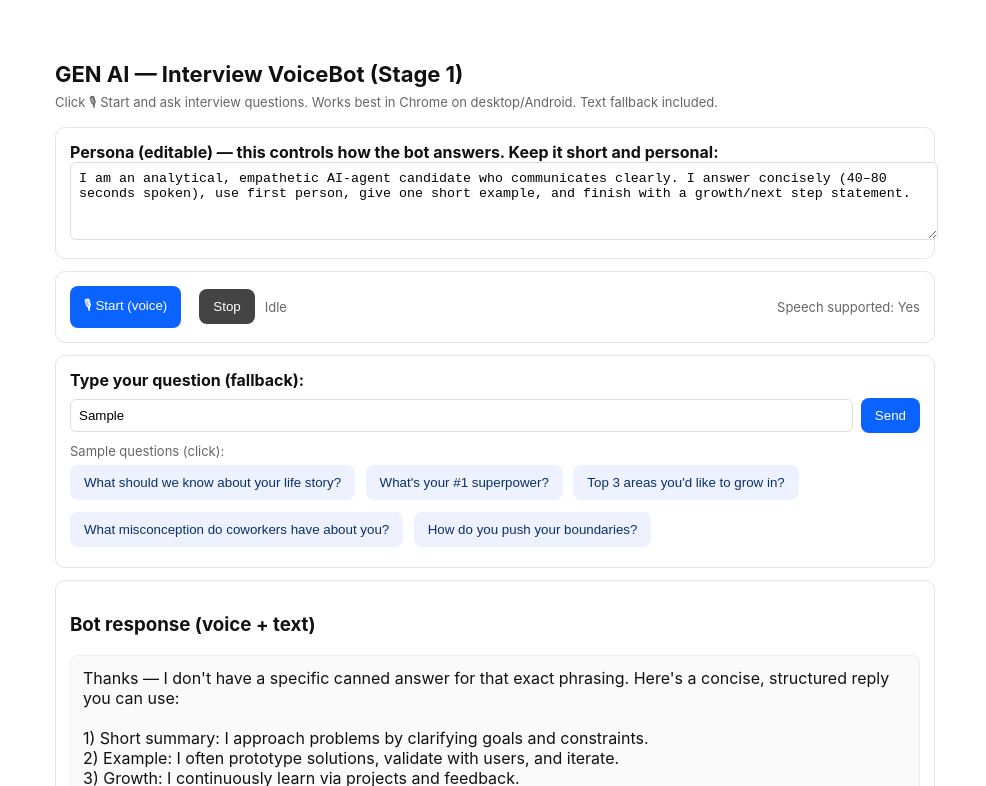
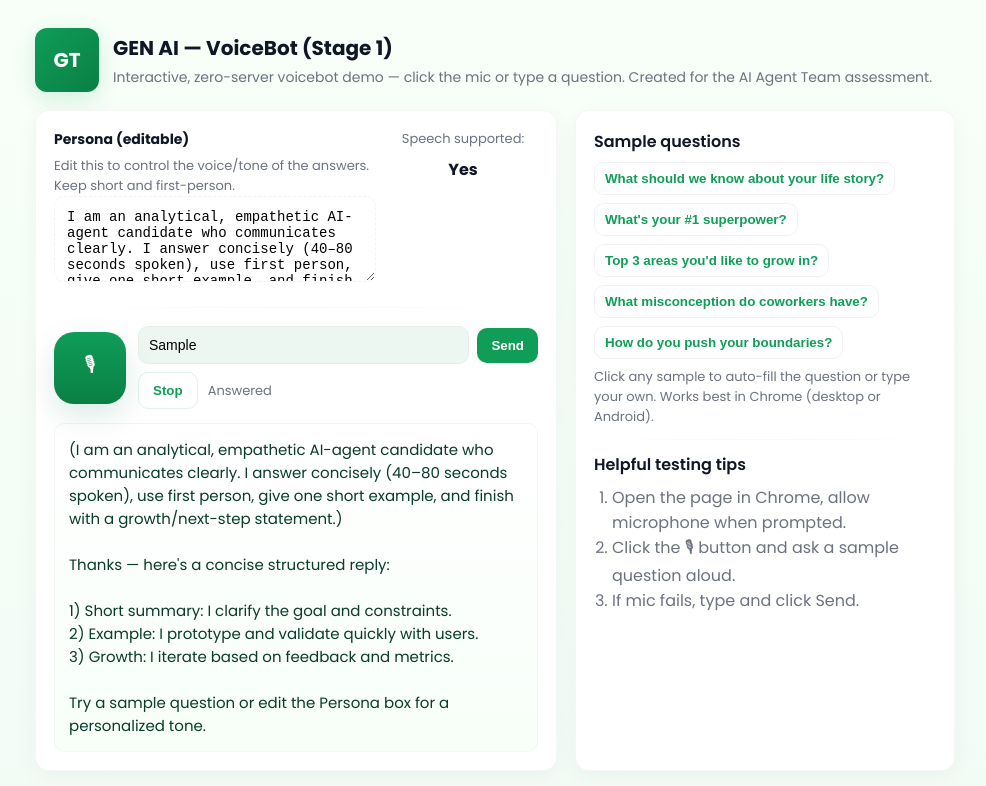
Before and after one commit to Saitaruncivilleo/gen-ai-voicebot, a plain HTML site: page index.html in a window 1280 px wide. Both pictures are taken after typing "Sample" into the empty fields and a click on the button "Send". Shown: the top 786 px of the page, without its empty margins (145-1131 px from the left). Drawn offline with Linux system fonts and the light colour scheme.

Commit message:
Update voicebot page: enhanced UI + LinkedIn link

```diff
--- a/index.html
+++ b/index.html
@@ -3,189 +3,308 @@
 <head>
 <meta charset="utf-8"/>
 <meta name="viewport" content="width=device-width,initial-scale=1"/>
-<title>GEN AI ROUND 1 — VoiceBot (Stage 1)</title>
+<title>GEN AI — VoiceBot (Stage 1) — Uma Sesha Sai Chinta</title>
+
+<!-- Google Font -->
+<link href="https://fonts.googleapis.com/css2?family=Poppins:wght@300;400;600;700&display=swap" rel="stylesheet">
+
 <style>
-  body{font-family:Inter,system-ui,Arial;max-width:880px;margin:28px auto;padding:18px;color:#111}
-  h1{font-size:22px;margin-bottom:6px}
-  .panel{border:1px solid #e4e4e7;padding:14px;border-radius:10px;margin-top:12px;background:#fff}
-  textarea,input{width:100%;padding:8px;border-radius:6px;border:1px solid #ddd}
-  button{padding:10px 14px;border-radius:8px;border:0;background:#0b63ff;color:#fff;cursor:pointer}
-  button.secondary{background:#444;margin-left:8px}
-  .row{display:flex;gap:8px;align-items:center}
-  .small{font-size:13px;color:#666}
-  .sample-q button{margin:6px 6px 6px 0;background:#eef2ff;color:#08306b;border:0}
-  .response{min-height:96px;white-space:pre-wrap;padding:12px;background:#fafafa;border-radius:8px;border:1px solid #eee}
-  footer{font-size:12px;color:#666;margin-top:18px}
+  :root{
+    --bg:#f3fbf6;
+    --card:#ffffff;
+    --muted:#6b7280;
+    --accent:#0f9d58; /* green accent */
+    --accent-2:#0a7f44;
+    --glass: rgba(15,157,88,0.08);
+    --radius:14px;
+    --maxw:920px;
+  }
+  *{box-sizing:border-box}
+  body{
+    margin:0;
+    background: linear-gradient(180deg, #f7fff8 0%, var(--bg) 100%);
+    font-family: 'Poppins', system-ui, -apple-system, 'Segoe UI', Roboto, 'Helvetica Neue', Arial;
+    color:#0f1724;
+    -webkit-font-smoothing:antialiased;
+    -moz-osx-font-smoothing:grayscale;
+    display:flex;
+    justify-content:center;
+    padding:28px 16px;
+  }
+  .wrap{
+    width:100%;
+    max-width:var(--maxw);
+  }
+  header{
+    display:flex;
+    align-items:center;
+    gap:14px;
+    margin-bottom:16px;
+  }
+  .logo{
+    width:64px;height:64px;border-radius:12px;background:linear-gradient(135deg,var(--accent),var(--accent-2));
+    display:flex;align-items:center;justify-content:center;color:#fff;font-weight:700;font-size:20px;box-shadow:0 6px 22px rgba(15,157,88,0.16);
+  }
+  h1{margin:0;font-weight:700;font-size:20px}
+  p.lead{margin:4px 0 0;color:var(--muted);font-size:14px}
+
+  /* layout */
+  .grid{
+    display:grid;
+    grid-template-columns: 1fr 380px;
+    gap:18px;
+    margin-top:18px;
+  }
+  @media (max-width:980px){ .grid{grid-template-columns:1fr;padding-bottom:16px} }
+
+  /* main card */
+  .card{
+    background:var(--card);
+    border-radius:var(--radius);
+    padding:18px;
+    box-shadow:0 6px 22px rgba(15,23,42,0.04);
+    border:1px solid rgba(7, 43, 20, 0.04);
+  }
+
+  .persona{
+    width:100%; padding:12px;border-radius:10px;border:1px dashed rgba(10,10,10,0.05);font-size:14px;
+    resize:vertical; min-height:86px;
+  }
+
+  /* mic controls */
+  .controls{display:flex;gap:12px;align-items:center;flex-wrap:wrap}
+  .mic{
+    width:72px;height:72px;border-radius:20px;border:0;background:linear-gradient(180deg,var(--accent),var(--accent-2));color:#fff;font-size:20px;
+    display:flex;align-items:center;justify-content:center;cursor:pointer;box-shadow:0 12px 30px rgba(10,120,70,0.14);
+    transition:transform .14s ease, box-shadow .14s;
+  }
+  .mic.pulse{animation:micPulse 1.6s infinite;}
+  @keyframes micPulse{
+    0%{transform:scale(1);box-shadow:0 12px 30px rgba(10,120,70,0.14)}
+    50%{transform:scale(1.04);box-shadow:0 22px 40px rgba(10,120,70,0.18)}
+    100%{transform:scale(1);box-shadow:0 12px 30px rgba(10,120,70,0.14)}
+  }
+
+  .btn{padding:10px 14px;border-radius:10px;border:0;background:var(--accent);color:#fff;cursor:pointer;font-weight:600}
+  .btn.ghost{background:transparent;border:1px solid rgba(15,157,88,0.12);color:var(--accent)}
+  .status{font-size:13px;color:var(--muted)}
+
+  .inputRow{display:flex;gap:10px;margin-top:12px}
+  .input{flex:1;padding:10px;border-radius:10px;border:1px solid #e6eee7;background:var(--glass);font-size:14px}
+
+  /* response */
+  .response{
+    margin-top:14px;padding:14px;border-radius:10px;background:linear-gradient(180deg,#ffffff,#f7fff8);min-height:120px;border:1px solid rgba(10,10,10,0.03);
+    white-space:pre-wrap;font-size:15px;color:#073b2c;
+  }
+
+  /* sidebar */
+  .sideTitle{font-weight:600;margin:0 0 8px 0}
+  .samples{display:flex;flex-wrap:wrap;gap:8px}
+  .sampleBtn{background:transparent;border:1px solid rgba(10,10,10,0.06);padding:8px 10px;border-radius:10px;cursor:pointer;font-weight:600;color:var(--accent)}
+  .hint{font-size:13px;color:var(--muted);margin-top:8px}
+
+  /* footer */
+  footer{margin-top:18px;display:flex;justify-content:space-between;align-items:center;gap:12px;flex-wrap:wrap}
+  .credit{font-size:13px;color:var(--muted)}
+  .credit a{color:var(--accent);text-decoration:none;font-weight:600}
+
+  /* small */
+  .muted{color:var(--muted);font-size:13px}
+  .ok{color:var(--accent);font-weight:700}
 </style>
 </head>
 <body>
-  <h1>GEN AI — Interview VoiceBot (Stage 1)</h1>
-  <div class="small">Click 🎙 Start and ask interview questions. Works best in Chrome on desktop/Android. Text fallback included.</div>
+  <div class="wrap">
+    <header>
+      <div class="logo">GT</div>
+      <div>
+        <h1>GEN AI — VoiceBot (Stage 1)</h1>
+        <p class="lead">Interactive, zero-server voicebot demo — click the mic or type a question. Created for the AI Agent Team assessment.</p>
+      </div>
+    </header>
 
-  <div class="panel">
-    <label><strong>Persona (editable) — this controls how the bot answers. Keep it short and personal:</strong></label>
-    <textarea id="persona" rows="4">I am an analytical, empathetic AI-agent candidate who communicates clearly. I answer concisely (40–80 seconds spoken), use first person, give one short example, and finish with a growth/next step statement.</textarea>
+    <div class="grid">
+      <!-- left -->
+      <div class="card">
+        <div style="display:flex;justify-content:space-between;align-items:flex-start;gap:12px;">
+          <div style="flex:1">
+            <div style="font-size:14px;font-weight:700">Persona (editable)</div>
+            <div class="muted" style="margin-top:6px">Edit this to control the voice/tone of the answers. Keep short and first-person.</div>
+            <textarea id="persona" class="persona">I am an analytical, empathetic AI-agent candidate who communicates clearly. I answer concisely (40–80 seconds spoken), use first person, give one short example, and finish with a growth/next-step statement.</textarea>
           </div>
 
-  <div class="panel row" style="justify-content:space-between;align-items:center">
-    <div style="display:flex;gap:10px;align-items:center">
-      <button id="mic">🎙 Start (voice)</button>
-      <button id="stop" class="secondary">Stop</button>
-      <span id="status" class="small">Idle</span>
-    </div>
-    <div style="text-align:right">
-      <div class="small">Speech supported: <span id="supported">checking...</span></div>
+          <div style="width:150px;text-align:center">
+            <div class="muted">Speech supported:</div>
+            <div id="supported" style="margin-top:8px;font-weight:700">Checking…</div>
           </div>
         </div>
 
-  <div class="panel">
-    <label><strong>Type your question (fallback):</strong></label>
-    <div class="row" style="margin-top:8px">
-      <input id="q" placeholder="Type a question or use the mic" />
-      <button id="send">Send</button>
+        <hr style="border:none;height:1px;background:linear-gradient(90deg,transparent,rgba(10,10,10,0.03),transparent);margin:18px 0">
+
+        <div class="controls">
+          <button id="mic" class="mic" aria-label="Start voice">🎙</button>
+          <div style="flex:1">
+            <div style="display:flex;gap:8px;align-items:center">
+              <input id="q" class="input" placeholder="Type your question or use the mic" />
+              <button id="send" class="btn">Send</button>
             </div>
-
-    <div style="margin-top:10px" class="sample-q">
-      <div class="small">Sample questions (click):</div>
-      <button class="samp">What should we know about your life story?</button>
-      <button class="samp">What's your #1 superpower?</button>
-      <button class="samp">Top 3 areas you'd like to grow in?</button>
-      <button class="samp">What misconception do coworkers have about you?</button>
-      <button class="samp">How do you push your boundaries?</button>
+            <div style="display:flex;gap:10px;margin-top:8px;align-items:center">
+              <button id="stop" class="btn ghost">Stop</button>
+              <div id="status" class="status">Idle — click the mic to ask</div>
+            </div>
           </div>
         </div>
 
-  <div class="panel">
-    <h3>Bot response (voice + text)</h3>
-    <div id="response" class="response">No response yet — ask a question.</div>
+        <div id="response" class="response">No response yet — ask a question (try sample questions on the right).</div>
       </div>
 
-  <div class="panel small">
-    <strong>Notes for reviewer:</strong>
-    <ul>
-      <li>Works in Chrome (desktop/Android). Allow mic permission when prompted.</li>
-      <li>If microphone unavailable, type your question and press Send.</li>
-      <li>Persona box controls answer style; edit to match your personal story.</li>
-    </ul>
+      <!-- right sidebar -->
+      <aside class="card" style="height:100%;">
+        <div>
+          <div class="sideTitle">Sample questions</div>
+          <div class="samples" style="margin-top:8px">
+            <button class="sampleBtn">What should we know about your life story?</button>
+            <button class="sampleBtn">What's your #1 superpower?</button>
+            <button class="sampleBtn">Top 3 areas you'd like to grow in?</button>
+            <button class="sampleBtn">What misconception do coworkers have?</button>
+            <button class="sampleBtn">How do you push your boundaries?</button>
+          </div>
+
+          <div class="hint">Click any sample to auto-fill the question or type your own. Works best in Chrome (desktop or Android).</div>
+
+          <hr style="border:none;height:1px;background:linear-gradient(90deg,transparent,rgba(10,10,10,0.03),transparent);margin:12px 0">
+
+          <div style="margin-top:6px">
+            <div style="font-weight:600">Helpful testing tips</div>
+            <ol style="padding-left:18px;margin:8px 0;color:var(--muted)">
+              <li>Open the page in Chrome, allow microphone when prompted.</li>
+              <li>Click the 🎙 button and ask a sample question aloud.</li>
+              <li>If mic fails, type and click Send.</li>
+            </ol>
+          </div>
+        </div>
+      </aside>
     </div>
 
     <footer>
-    Deploy: this file can be hosted as a static site (GitHub Pages or Vercel) — no server or API keys required.
+      <div class="credit">Created by — <a id="linkedin" href="https://www.linkedin.com/in/uma-sesha-sai-chinta-13baa4155/" target="_blank" rel="noopener noreferrer">Uma Sesha Sai Chinta</a></div>
+      <div class="muted">No servers • No API keys • Static client-side demo</div>
     </footer>
+  </div>
 
 <script>
-/* --- Answer bank (polished, interviewer-ready). Edit these to personalize. --- */
+/* ====== Setup and canned answers ====== */
 const canned = {
   life: `I grew up curious about building things and understanding systems. After an early career in civil engineering, I moved into technology to focus on AI-driven products that help people make better decisions. I combine practical delivery experience with a product mindset and enjoy translating complex ideas into simple, usable features. I thrive when I can coach teams and turn user feedback into measurable improvements.`,
-
-  superpower: `My #1 superpower is structured problem decomposition — I take ambiguous, large problems and quickly break them into clear, testable pieces. For example, when launching a prediction feature, I split it into data validation, model validation, UX, and monitoring, which let us ship safely and iterate based on usage metrics. This makes me dependable in fast-moving teams.`,
-
-  grow: `Top 3 areas I want to grow in:\n1) Deep ML model design — I'm practicing building models end-to-end and reading research papers weekly.\n2) Product leadership — I want to lead cross-functional roadmaps and scale teams.\n3) Public speaking & storytelling — improving how I present technical work to non-technical stakeholders.\nI actively work on these through courses, small leadership projects, and presenting at team demos.`,
-
-  miscon: `A common misconception is that I prefer working alone because I'm highly focused. In reality, I value collaboration and I pair frequently — I just structure focused deep-work time so that when I collaborate, it's highly effective. I make time for asynchronous docs and quick syncs to keep the team aligned.`,
-
-  push: `I push my boundaries by running small, time-boxed stretch projects: pick a topic I don't know, build a tiny end-to-end prototype in 2–3 days, and demo it. For example, I learned basic MLOps by deploying a simple model with monitoring in a weekend; that taught me the key failure modes and how to instrument for them.`
+  superpower: `My #1 superpower is structured problem decomposition — I take ambiguous, large problems and quickly break them into clear, testable pieces. For example, when launching a prediction feature, I split it into data validation, model validation, UX, and monitoring, which let us ship safely and iterate based on usage metrics.`,
+  grow: `Top 3 areas I want to grow in:\n1) Deep ML model design — building end-to-end models and reading research papers.\n2) Product leadership — owning cross-functional roadmaps.\n3) Public speaking & storytelling — presenting technical work to non-technical audiences.`,
+  miscon: `A common misconception is that I prefer working alone because I'm focused. In reality, I value collaboration and I pair frequently — I just structure focused deep-work time to be highly productive during collaborations.`,
+  push: `I push my boundaries by running small, time-boxed stretch projects: pick something new, build a working prototype in 2–3 days, and demo it. A recent example: I built a proof-of-concept deployment and monitoring pipeline in a weekend, which taught me the key failure modes.`
 };
 
-/* --- fuzzy keyword matching to choose the right canned response --- */
-function chooseAnswer(q) {
-  const s = q.toLowerCase();
-  if (/life|story|about you|who are you|background/.test(s)) return canned.life;
-  if (/superpower|strength|best (skill|ability)|#1 superpower/.test(s)) return canned.superpower;
-  if (/top 3|areas you'd like to grow|grow in|improve|areas to grow/.test(s)) return canned.grow;
-  if (/misconception|coworkers|co-workers|what (do|would) .* think|people think/.test(s)) return canned.miscon;
-  if (/push.*boundary|push.*limit|push your boundaries|how do you push|limits/.test(s)) return canned.push;
-  // fallback: construct a neutral helpful answer structure
-  return `Thanks — I don't have a specific canned answer for that exact phrasing. Here's a concise, structured reply you can use:\n\n1) Short summary: I approach problems by clarifying goals and constraints.\n2) Example: I often prototype solutions, validate with users, and iterate.\n3) Growth: I continuously learn via projects and feedback.\n\n(If needed, rephrase or try one of the sample questions.)`;
-}
-
-/* --- speech setup --- */
-const supported = !!(window.SpeechRecognition || window.webkitSpeechRecognition);
+/* ====== Speech support detection ====== */
+const SpeechRecognition = window.SpeechRecognition || window.webkitSpeechRecognition;
+const supported = !!SpeechRecognition;
 document.getElementById('supported').innerText = supported ? 'Yes' : 'No';
 
-let recog = null;
+let recognition = null;
 if (supported) {
-  const SR = window.SpeechRecognition || window.webkitSpeechRecognition;
-  recog = new SR();
-  recog.lang = 'en-IN';
-  recog.interimResults = false;
-  recog.maxAlternatives = 1;
-}
+  recognition = new SpeechRecognition();
+  recognition.lang = 'en-IN';
+  recognition.interimResults = false;
+  recognition.maxAlternatives = 1;
 
-/* UI elements */
-const micBtn = document.getElementById('mic');
-const stopBtn = document.getElementById('stop');
-const status = document.getElementById('status');
-const qInput = document.getElementById('q');
-const sendBtn = document.getElementById('send');
-const resp = document.getElementById('response');
-const personaBox = document.getElementById('persona');
-
-/* speech recognition handlers */
-if (recog) {
-  recog.onstart = () => status.innerText = 'Listening...';
-  recog.onend = () => status.innerText = 'Idle';
-  recog.onerror = (e) => {
-    console.warn('Recognition error', e);
-    status.innerText = 'Error: ' + (e.error || e.message || 'unknown');
-  };
-  recog.onresult = (ev) => {
-    const text = ev.results[0][0].transcript;
-    qInput.value = text;
-    status.innerText = 'Got text';
-    handleQuestion(text);
+  recognition.onstart = () => { setStatus('Listening...'); micEl.classList.add('pulse'); };
+  recognition.onend = () => { setStatus('Idle'); micEl.classList.remove('pulse'); };
+  recognition.onerror = (e) => { setStatus('Error: ' + (e.error || e.message || 'unknown')); micEl.classList.remove('pulse'); };
+  recognition.onresult = (ev) => {
+    const t = ev.results[0][0].transcript;
+    qEl.value = t;
+    setStatus('Heard: "' + t + '"');
+    handleQuestion(t);
   };
 }
 
-micBtn.onclick = () => {
-  if (!recog) return alert('SpeechRecognition not supported in this browser. Use Chrome desktop/Android.');
-  try {
-    qInput.value=''; resp.innerText = 'Listening...';
-    recog.start();
-  } catch (e) { console.error(e); }
-};
-stopBtn.onclick = () => { if(recog) recog.stop(); status.innerText='Stopped'; };
+/* ====== UI references ====== */
+const micEl = document.getElementById('mic');
+const stopEl = document.getElementById('stop');
+const sendEl = document.getElementById('send');
+const qEl = document.getElementById('q');
+const responseEl = document.getElementById('response');
+const statusEl = document.getElementById('status');
+const personaEl = document.getElementById('persona');
 
-/* sample question buttons */
-document.querySelectorAll('.samp').forEach(b => {
-  b.onclick = () => {
-    const t = b.innerText;
-    qInput.value = t;
-    handleQuestion(t);
-  };
+/* ====== Behavior ====== */
+micEl.addEventListener('click', () => {
+  if (!supported) return alert('SpeechRecognition not supported in this browser. Use Chrome on desktop/Android.');
+  try { qEl.value = ''; responseEl.innerText = 'Listening...'; recognition.start(); } catch(e) { console.warn(e); }
+});
+stopEl.addEventListener('click', () => { if (recognition) recognition.stop(); setStatus('Stopped'); });
+sendEl.addEventListener('click', () => handleQuestion(qEl.value.trim()));
+
+/* sample buttons */
+document.querySelectorAll('.sampleBtn').forEach(btn => {
+  btn.addEventListener('click', () => {
+    qEl.value = btn.innerText;
+    handleQuestion(btn.innerText);
+  });
 });
 
-/* send typed */
-sendBtn.onclick = () => handleQuestion(qInput.value.trim());
+/* set status */
+function setStatus(text){ statusEl.innerText = text; }
 
-/* main handler: choose answer, combine persona, speak it */
-function handleQuestion(q) {
-  if (!q) { alert('Please speak or type a question'); return; }
-  const persona = personaBox.value.trim();
-  const answer = chooseAnswer(q);
-  const final = assembleVoiceReply(persona, q, answer);
-  showAndSpeak(final);
+/* choose answer based on question keywords */
+function chooseAnswer(q) {
+  if (!q) return "Please ask a question or click a sample question.";
+  const s = q.toLowerCase();
+  if (/life|story|background|who are you/.test(s)) return canned.life;
+  if (/superpower|strength|best skill|#1 superpower/.test(s)) return canned.superpower;
+  if (/top 3|areas you'd like to grow|grow in|improve|areas to grow/.test(s)) return canned.grow;
+  if (/misconception|coworkers|co-workers|people think|what do people think/.test(s)) return canned.miscon;
+  if (/push.*boundary|push.*limit|push your boundaries|how do you push|limits/.test(s)) return canned.push;
+  // fallback: structured helpful reply
+  return `Thanks — here's a concise structured reply:\n\n1) Short summary: I clarify the goal and constraints.\n2) Example: I prototype and validate quickly with users.\n3) Growth: I iterate based on feedback and metrics.\n\nTry a sample question or edit the Persona box for a personalized tone.`;
 }
 
-/* assemble: gives a consistent spoken-style reply that uses persona */
-function assembleVoiceReply(persona, question, answer) {
-  // short header using persona rules - kept simple so it's natural
-  return `${answer}\n\n(Answer style: ${persona})`;
+/* assemble final voice reply and display */
+function assemble(persona, question, answer) {
+  // Slightly personalize by prefixing persona hint (keeps it natural)
+  const p = persona ? persona.replace(/\n/g,' ').trim() : '';
+  const header = p ? `(${p})\n\n` : '';
+  return header + answer;
 }
 
-/* display and speak */
-function showAndSpeak(text) {
-  resp.innerText = text;
+/* speak text */
+function speak(text) {
   try {
-    if ('speechSynthesis' in window) {
+    if (!('speechSynthesis' in window)) return;
     window.speechSynthesis.cancel();
     const u = new SpeechSynthesisUtterance(text);
     u.lang = 'en-US';
     u.rate = 1.0;
     window.speechSynthesis.speak(u);
+  } catch (e) { console.warn('TTS failed', e); }
 }
-  } catch (e) { console.warn('SpeechSynthesis failed', e); }
+
+/* main handler */
+function handleQuestion(rawQ) {
+  const q = (rawQ || '').trim();
+  if (!q) { alert('Please speak or type a question.'); return; }
+  setStatus('Processing...');
+  const persona = personaEl.value || '';
+  const ans = chooseAnswer(q);
+  const final = assemble(persona, q, ans);
+  responseEl.innerText = final;
+  speak(final);
+  setStatus('Answered');
 }
+
+/* accessibility: allow Enter in text input to send */
+qEl.addEventListener('keydown', (e) => { if (e.key === 'Enter') { e.preventDefault(); handleQuestion(qEl.value.trim()); } });
+
+/* set initial state */
+setStatus('Idle');
 </script>
 </body>
 </html>
```
Lines whose indentation alone changed are shown as unchanged.
